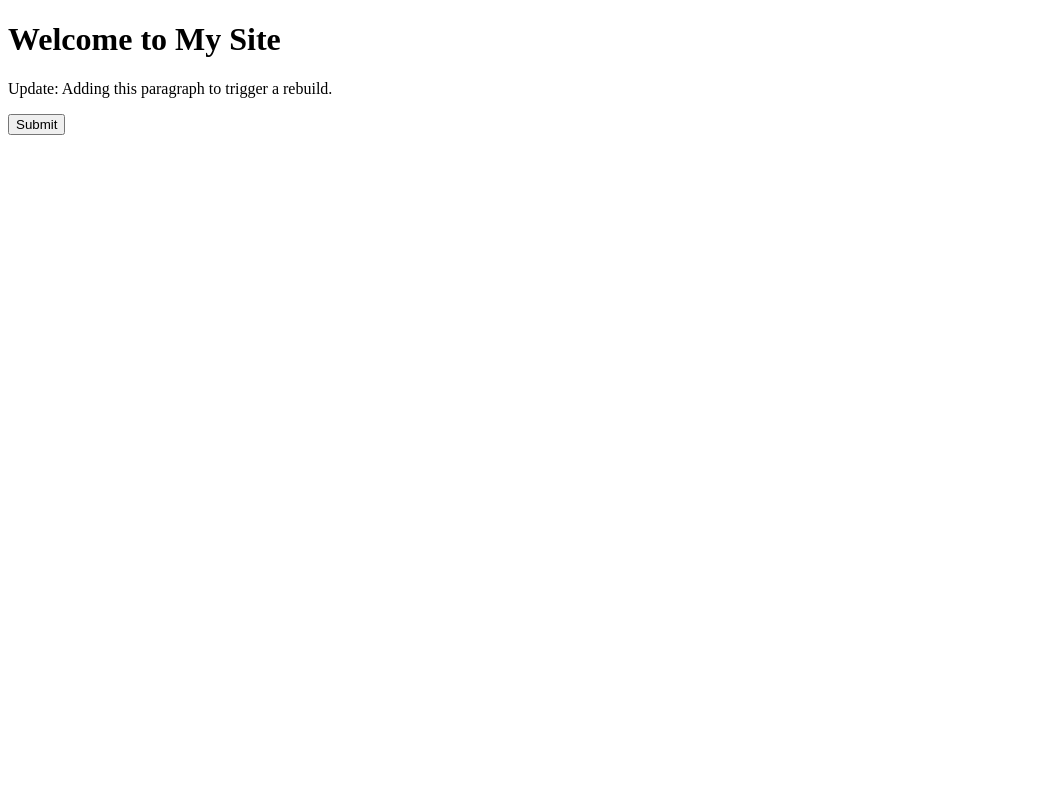
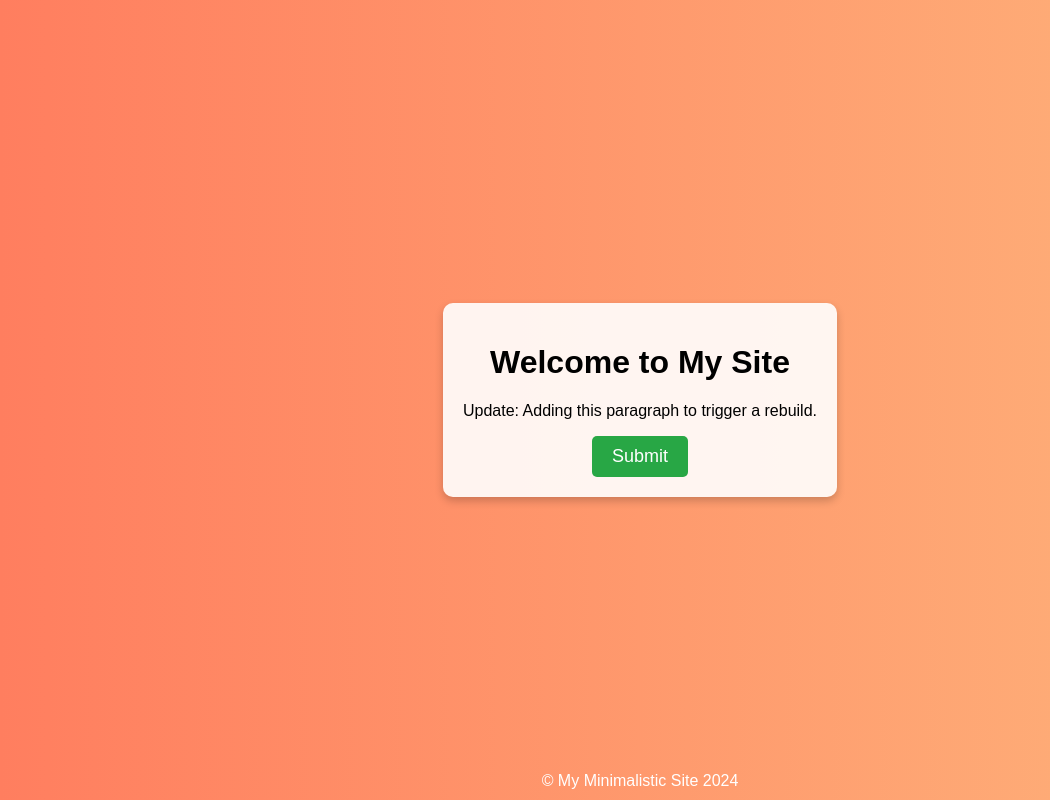
Before and after one commit to BigDaddyAman/BigDaddyAman.github.io, a website: page index.html in a window 1280 px wide. Shown: the whole page, without its empty margins (0-1050 px from the left). Drawn offline with Linux system fonts and the light colour scheme.

```diff
--- a/index.html
+++ b/index.html
@@ -5,17 +5,59 @@
     <meta name="viewport" content="width=device-width, initial-scale=1.0">
     <title>My Site</title>
     <script src="https://www.google.com/recaptcha/api.js?render=6LeH9pQqAAAAAPdEyc7IJS0woEx3ujyqOYNM7lwC"></script>
+    <style>
+        body {
+            font-family: Arial, sans-serif;
+            margin: 0;
+            padding: 0;
+            display: flex;
+            flex-direction: column;
+            justify-content: center;
+            align-items: center;
+            height: 100vh;
+            background: linear-gradient(to right, #ff7e5f, #feb47b);
+        }
+        .container {
+            text-align: center;
+            background: rgba(255, 255, 255, 0.9);
+            padding: 20px;
+            border-radius: 10px;
+            box-shadow: 0 4px 8px rgba(0, 0, 0, 0.2);
+        }
+        .button {
+            padding: 10px 20px;
+            font-size: 18px;
+            color: white;
+            background-color: #28a745;
+            border: none;
+            border-radius: 5px;
+            cursor: pointer;
+        }
+        .button:hover {
+            background-color: #218838;
+        }
+        .footer {
+            position: absolute;
+            bottom: 10px;
+            width: 100%;
+            text-align: center;
+            color: white;
+        }
+    </style>
 </head>
 <body>
+    <div class="container">
         <h1>Welcome to My Site</h1>
         <p>Update: Adding this paragraph to trigger a rebuild.</p>
-
         <!-- CAPTCHA Form -->
         <form id="captcha-form" action="http://localhost:3000/verify-captcha" method="POST">
             <input type="hidden" name="recaptcha_token" id="recaptcha_token">
-        <button type="submit">Submit</button>
+            <button type="submit" class="button">Submit</button>
         </form>
-
+    </div>
+    <div class="footer">
+        © My Minimalistic Site 2024
+    </div>
     <script src="script.js"></script>
 </body>
 </html>
```
Lines whose indentation alone changed are shown as unchanged.
